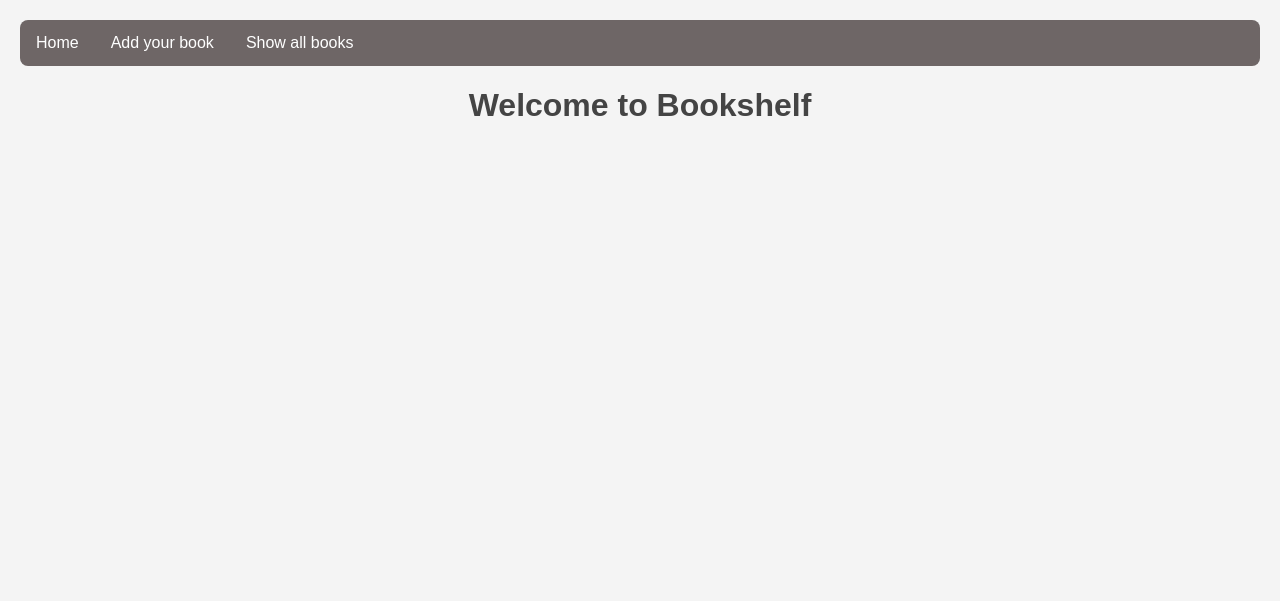
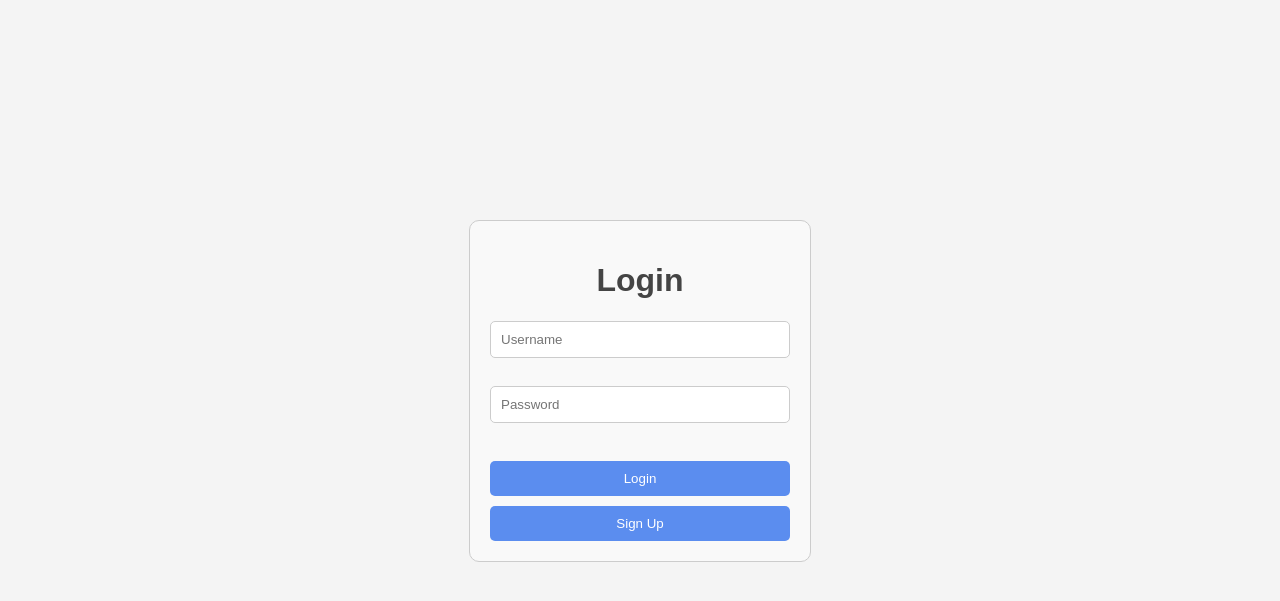
Before and after one commit to Daniel-7733/bookshelf, a Flask app: page / in a window 1280 px wide. Shown: the top 601 px of the page. Run offline with Flask 3, Linux system fonts and the light colour scheme; data that the repository does not hold is empty.

Commit message:
adding home page & login page

```diff
--- a/app.py
+++ b/app.py
@@ -29,11 +29,17 @@ with app.app_context():
     db.create_all()
 
 
+# ----------------------- Routes ----------------------- #
 @app.route("/")
 def index() -> str:
+    return render_template("index.htm")
+
+
+@app.route("/home")
+def home() -> str:
     books: list[Book] = Book.query.order_by(Book.id.desc()).limit(6).all()
     random_book: Book | None = Book.query.order_by(func.random()).first()
-    return render_template("index.html", book_list=books, random_book=random_book)
+    return render_template("home.html", book_list=books, random_book=random_book)
 
 
 @app.route("/books")
@@ -88,5 +94,9 @@ def add_book() -> Response | str:
     return render_template("add.html")
 
 
+# ----------------------- login/logout ----------------------- #
+
+
+
 if __name__ == "__main__":
     app.run(debug=True)
--- /dev/null
+++ b/static/css/index.css
@@ -0,0 +1,32 @@
+.login-form {
+  display: flex;
+  flex-direction: column;
+  width: 300px;
+  margin: 200px auto;
+  padding: 20px;
+  border: 1px solid #ccc;
+  border-radius: 10px;
+  background-color: #f9f9f9;
+}
+
+
+input[type="text"], input[type="password"] {
+  padding: 10px;
+}
+
+
+input[type="text"], input[type="password"] {
+  margin-bottom: 10px;
+  border: 1px solid #ccc;
+  border-radius: 5px;
+}
+
+button {
+  padding: 10px;
+  margin-top: 10px;
+  border: none;
+  border-radius: 5px;
+  background-color: #5b8def;
+  color: white;
+  cursor: pointer;
+}
--- a/templates/base.html
+++ b/templates/base.html
@@ -15,9 +15,9 @@
     <!-- Top navigation bar -->
     <nav class="navbar">
       <div class="container-fluid">
-        <!-- <a class="navbar-brand" href="{{ url_for('index') }}">BookShelf</a> -->
+        <!-- <a class="navbar-brand" href="{{ url_for('home') }}">BookShelf</a> -->
         <ul class="navbar-nav">
-          <li class="nav-item"><a class="nav-link" href="{{ url_for('index') }}">Home</a></li>
+          <li class="nav-item"><a class="nav-link" href="{{ url_for('home') }}">Home</a></li>
           <li class="nav-item"><a class="nav-link" href="{{ url_for('add_book') }}">Add your book</a></li>
           <li class="nav-item"><a class="nav-link" href="{{ url_for('all_books') }}">Show all books</a></li>
         </ul>
--- /dev/null
+++ b/templates/index.htm
@@ -0,0 +1,24 @@
+<!DOCTYPE html>
+<html lang="en">
+<head>
+    <meta charset="UTF-8">
+    <meta name="viewport" content="width=device-width, initial-scale=1.0">
+    <title>Document</title>
+
+    <link rel="icon" type="image/x-icon" href="static/images/stack-of-books.png">
+    <link rel="stylesheet" href="{{ url_for('static', filename='css/main.css') }}"> <!-- Global css file: main css -->
+    <link rel="stylesheet" href="{{ url_for('static', filename='css/index.css') }}"> <!-- index css -->
+
+</head>
+<body>
+    <div>
+        <form action="/login" method="post", class="login-form">
+            <h1>Login</h1>
+            <input type="text" name="username" placeholder="Username" required><br>
+            <input type="password" name="password" placeholder="Password" required><br>
+            <button type="submit">Login</button> <!-- Login button & need a login link and home page -->
+            <button type="submit">Sign Up</button> <!-- Sign up button & need a signup link and route -->
+        </form>
+    </div>
+</body>
+</html>
```
Also changed, not shown: templates/home.html (renamed from templates/index.html).
